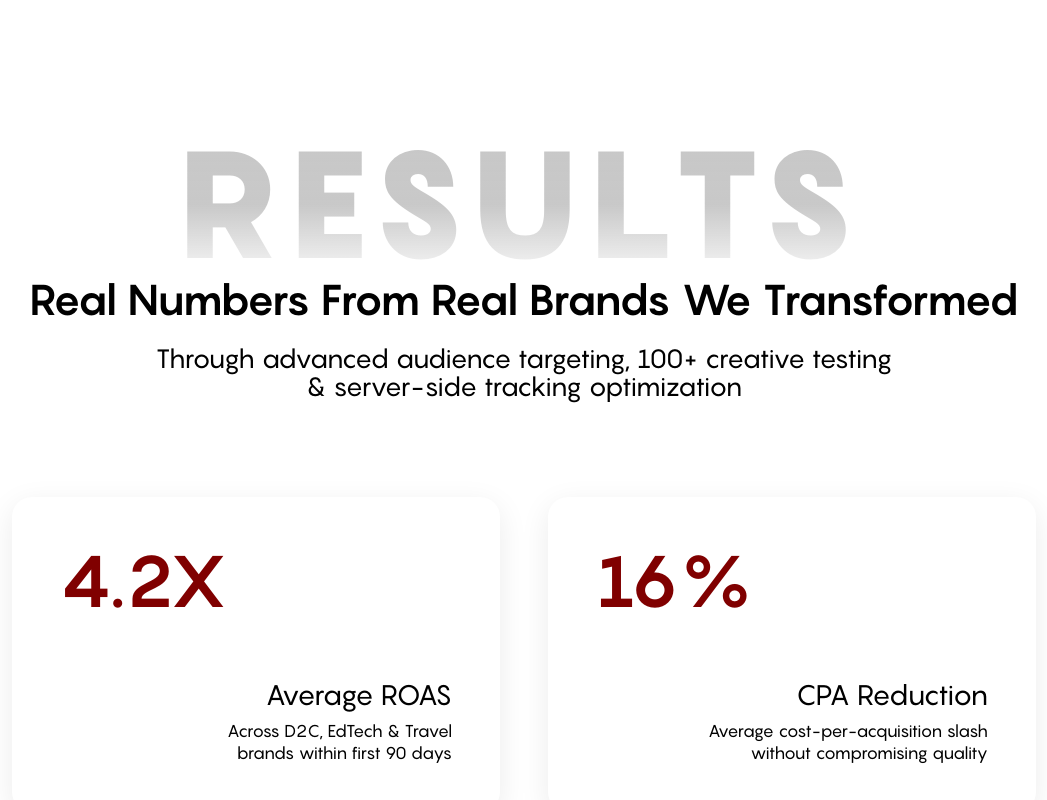
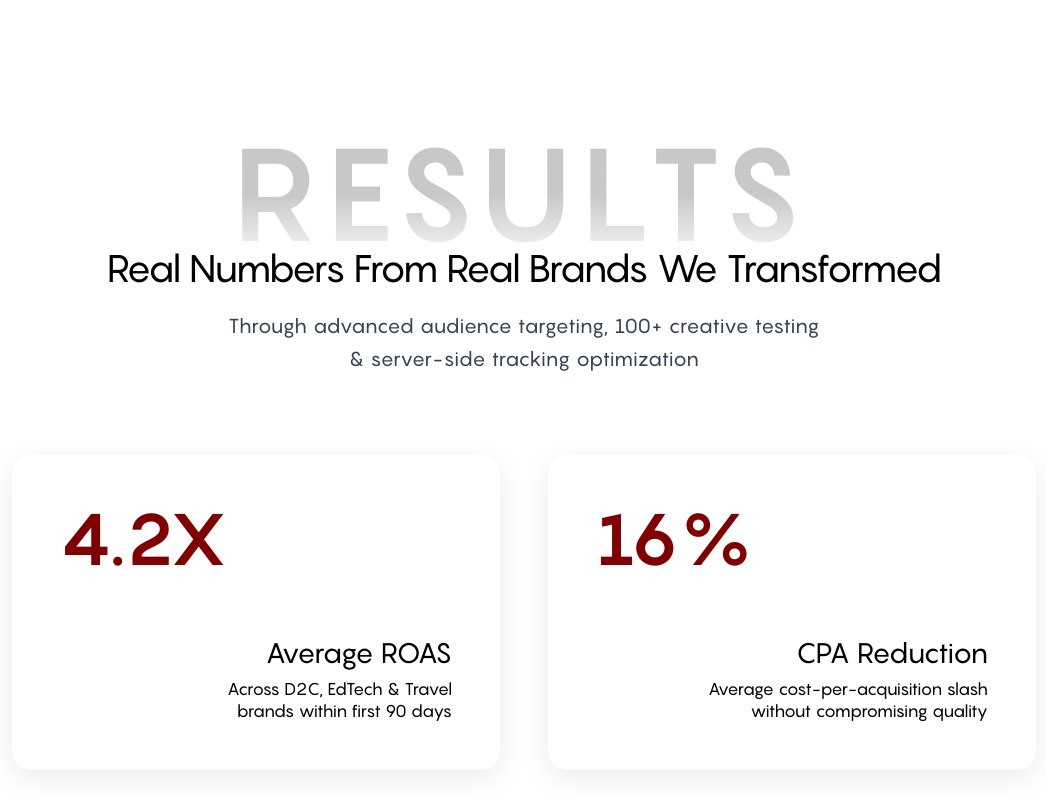
Before and after one commit to amanaanubhav/brndo.in, a Next.js app: page /performance-marketing in a window 1280 px wide. Shown: the part 800-1600 px from the top of the page, without its empty margins (116-1163 px from the left). Built offline with nearby package versions, Linux system fonts and the light colour scheme.

Commit message:
feat: add Performance Marketing results section and reusable SectionHeading component

```diff
--- a/src/components/ui/SectionHeading.jsx
+++ b/src/components/ui/SectionHeading.jsx
@@ -11,7 +11,7 @@ export default function SectionHeading({ title, className }) {
         whileInView={{ opacity: 1, y: 0 }}
         viewport={{ once: true }}
         transition={{ duration: 0.8 }}
-        className="font-pangram text-5xl md:text-7xl lg:text-[150px] font-black tracking-widest uppercase pb-4 whitespace-nowrap leading-none"
+        className="font-pangram text-5xl md:text-7xl lg:text-[120px] xl:text-[130px] font-bold tracking-[0.1em] uppercase pb-4 whitespace-nowrap leading-none"
         style={{
           background: 'linear-gradient(180deg, #C7C7C7 -21.43%, rgba(149, 149, 149, 0.514133) 46.09%, rgba(97, 97, 97, 0) 96.64%)',
           WebkitBackgroundClip: 'text',
--- a/src/features/performance-marketing/Results.jsx
+++ b/src/features/performance-marketing/Results.jsx
@@ -43,7 +43,7 @@ export default function Results() {
             whileInView={{ opacity: 1, y: 0 }}
             viewport={{ once: true }}
             transition={{ duration: 0.6 }}
-            className="font-pangram text-3xl md:text-[42.6px] font-semibold text-center text-black dark:text-white leading-tight md:leading-[75px] w-full"
+            className="font-pangram text-3xl md:text-[38px] font-light tracking-tight text-center text-black dark:text-white leading-tight md:leading-snug w-full px-4"
           >
             Real Numbers From Real Brands We Transformed
           </motion.h3>
@@ -53,7 +53,7 @@ export default function Results() {
             whileInView={{ opacity: 1, y: 0 }}
             viewport={{ once: true }}
             transition={{ duration: 0.6, delay: 0.1 }}
-            className="font-pangram text-xl md:text-[26.2px] font-normal text-center text-black dark:text-gray-300 mt-2 mb-16 md:mb-24 w-full"
+            className="font-pangram text-lg md:text-[20px] font-extralight tracking-wide text-center text-gray-700 dark:text-gray-400 mt-4 mb-14 md:mb-20 w-full px-4 leading-relaxed"
           >
             Through advanced audience targeting, 100+ creative testing<br className="hidden md:block" /> & server-side tracking optimization
           </motion.h5>
```
